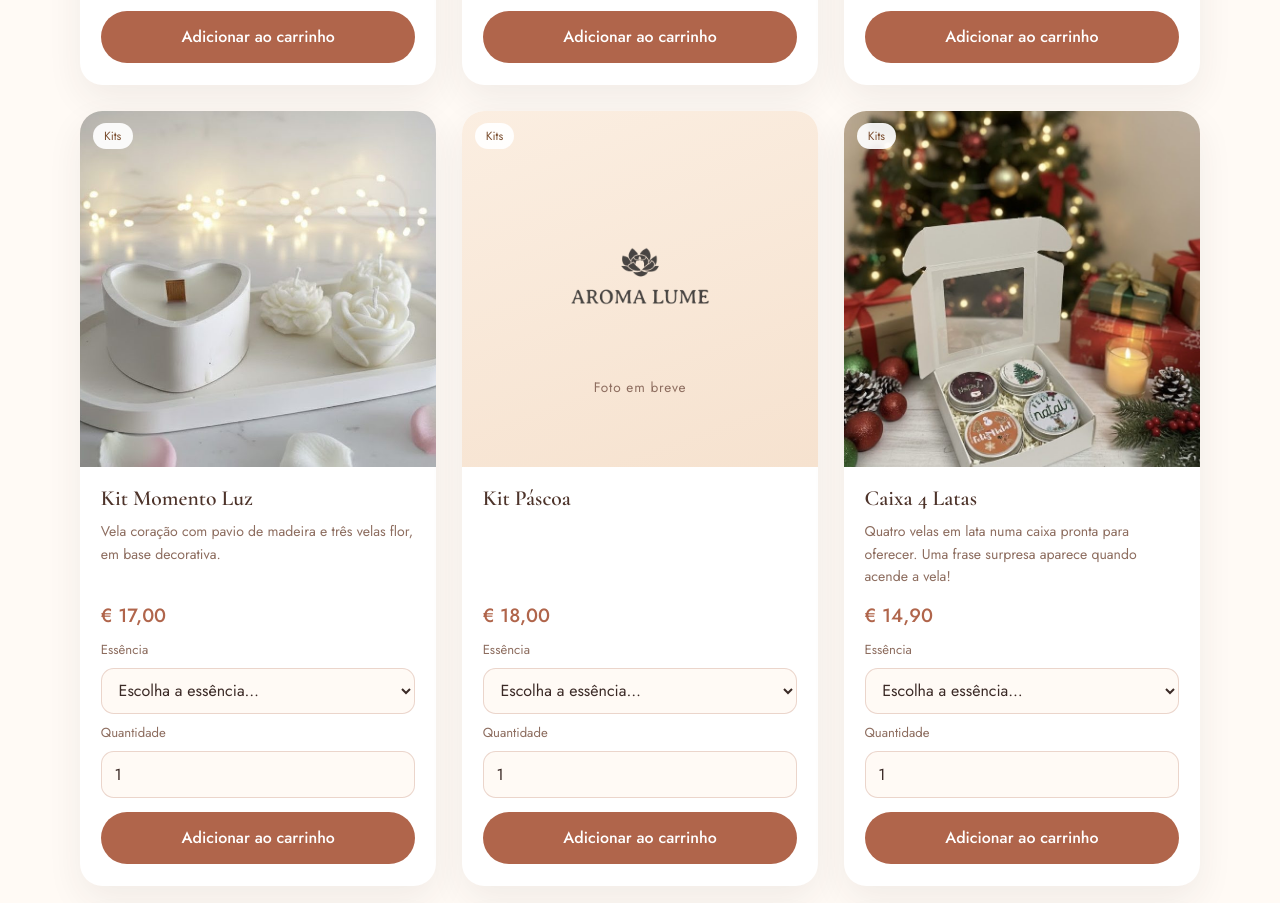
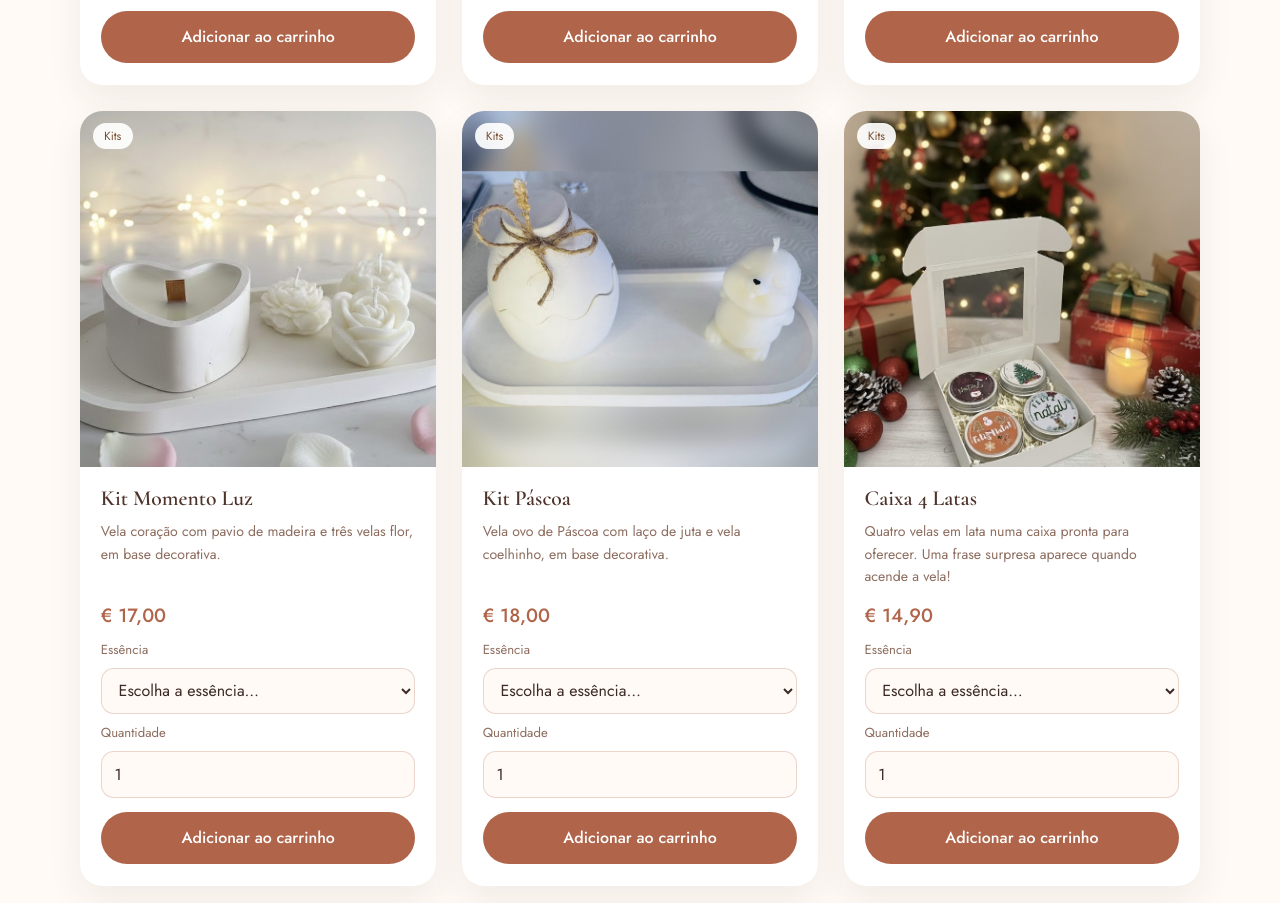
Before and after one commit to zazzouneto/aroma-lume-site, a plain HTML site: page loja/index.html in a window 1280 px wide. Shown: the part 1176-2079 px from the top of the page. Drawn offline with nearby package versions, Linux system fonts and the light colour scheme.

Commit message:
Loja: foto e descrição do Kit Páscoa
Co-Authored-By: Claude Opus 5.5 <noreply@anthropic.com>
Claude-Session: https://claude.ai/code/session_01SLzPXwmujo4VWF1TpNqTkz

```diff
--- a/loja/index.html
+++ b/loja/index.html
@@ -651,7 +651,8 @@ const products = [
       desc: "Vela flor num bowl de pétalas com base decorativa.", image: "fotos/kit-petala-serena.jpg" },
     { id: 2, name: "Kit Momento Luz", price: 17.00, category: "Kits",
       desc: "Vela coração com pavio de madeira e três velas flor, em base decorativa.", image: "fotos/kit-momento-luz.jpg" },
-    { id: 3, name: "Kit Páscoa", price: 18.00, category: "Kits", desc: "", image: "" },
+    { id: 3, name: "Kit Páscoa", price: 18.00, category: "Kits",
+      desc: "Vela ovo de Páscoa com laço de juta e vela coelhinho, em base decorativa.", image: "fotos/kit-pascoa.jpg" },
     { id: 4, name: "Caixa 4 Latas", price: 14.90, category: "Kits",
       desc: "Quatro velas em lata numa caixa pronta para oferecer. Uma frase surpresa aparece quando acende a vela!", image: "fotos/caixa-4-latas.jpg" },
     { id: 5, name: "Vela Vidro (70 g)", price: 11.50, category: "Velas",
```
Also changed, not shown: loja/fotos/kit-pascoa.jpg (added).
